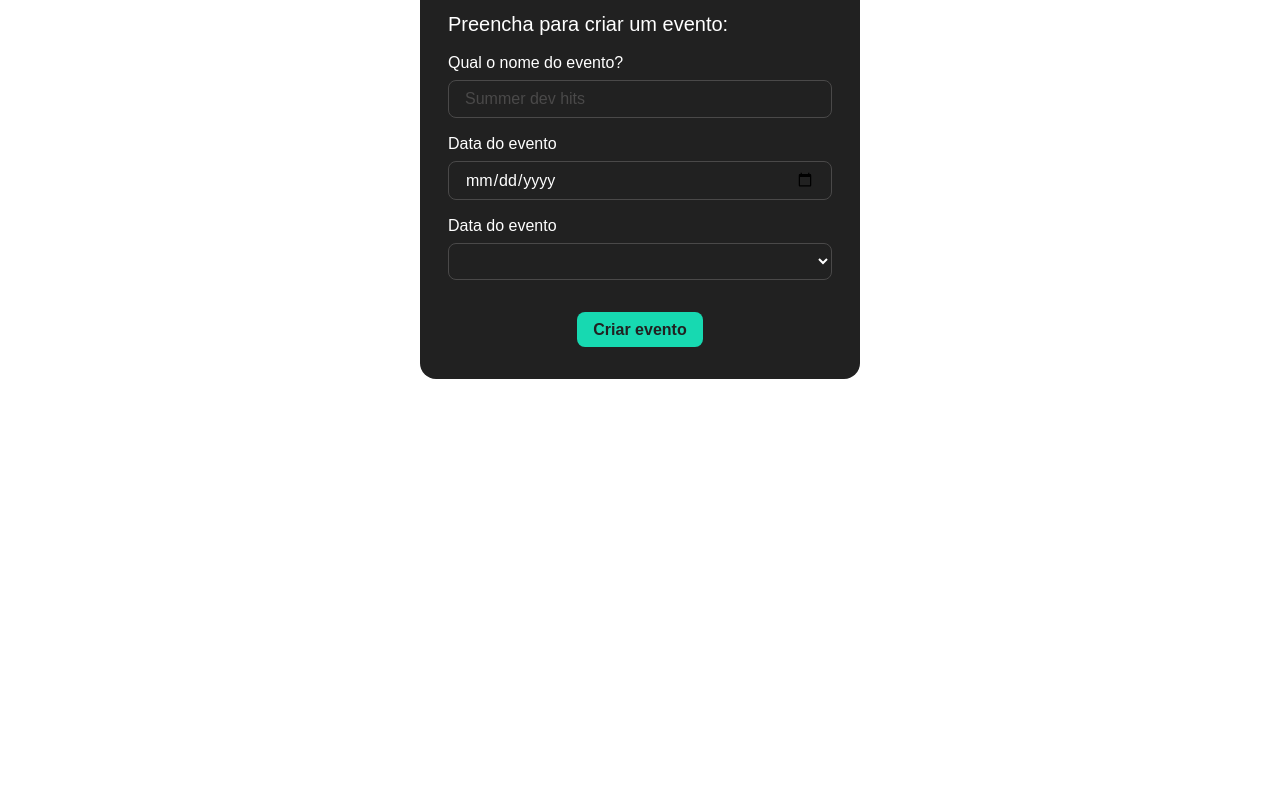
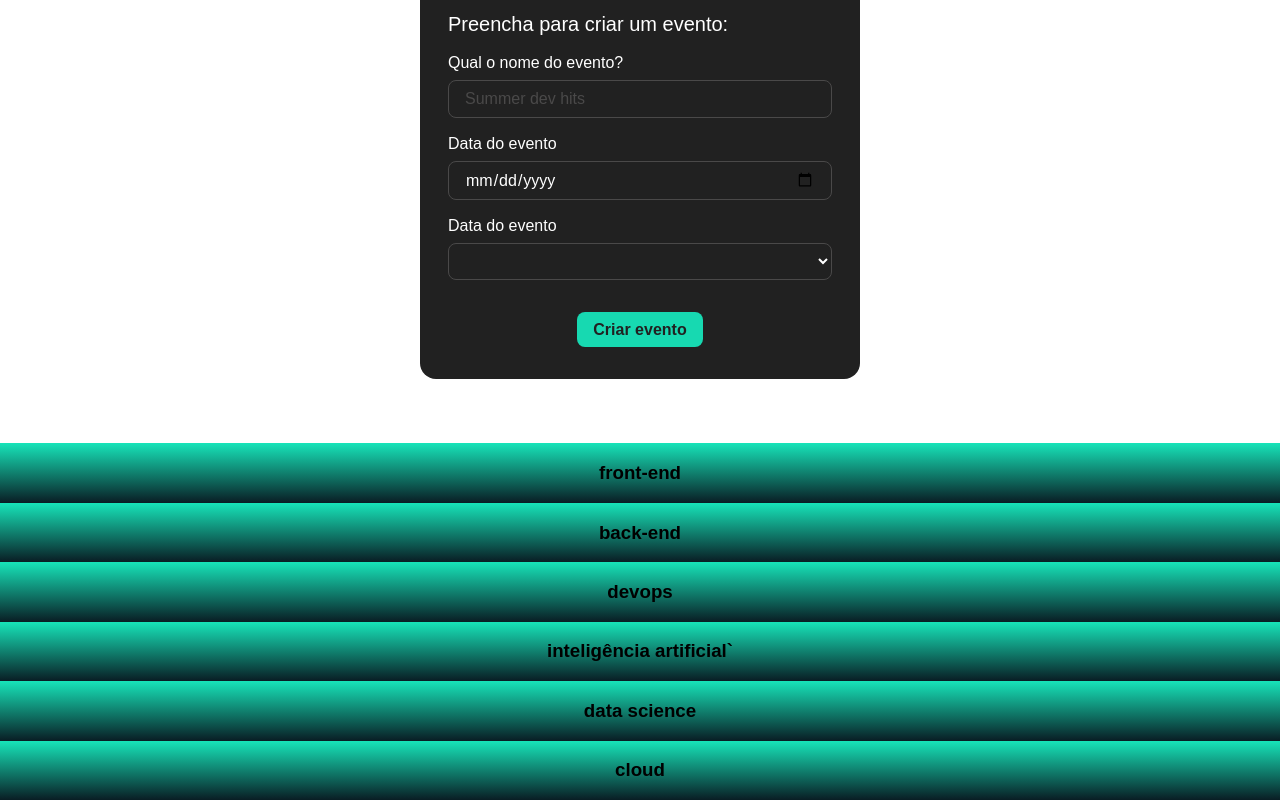
Before and after one commit to viniciosneves/4654-tecboard, a React app: page / in a window 1280 px wide. Shown: the part 784-1584 px from the top of the page. Before the commit the page ends 1227 px from the top, so only its background shows below. Built offline with nearby package versions, Linux system fonts and the light colour scheme; the HTML template or start-up script is replaced by a standard one.

Commit message:
video 3.2

```diff
--- a/src/App.jsx
+++ b/src/App.jsx
@@ -1,8 +1,37 @@
 import './App.css'
 import { FormularioDeEvento } from './componentes/FormularioDeEvento'
+import { Tema } from './componentes/Tema'
 // no react, componentes são FUNÇÕES
 
 function App() {
+
+  const temas = [
+    {
+      id: 1,
+      nome: 'front-end'
+    },
+    {
+      id: 2,
+      nome: 'back-end'
+    },
+    {
+      id: 3,
+      nome: 'devops'
+    },
+    {
+      id: 4,
+      nome: 'inteligência artificial`'
+    },
+    {
+      id: 5,
+      nome: 'data science'
+    },
+    {
+      id: 6,
+      nome: 'cloud'
+    },
+  ]
+
   return (
     <main>
       <header>
@@ -12,6 +41,24 @@
         <img src="/banner.png" alt="" />
       </section>
       <FormularioDeEvento />
+      <section>
+        <Tema tema={temas[0]}/>
+      </section>
+      <section>
+        <Tema tema={temas[1]}/>
+      </section>
+      <section>
+        <Tema tema={temas[2]}/>
+      </section>
+      <section>
+        <Tema tema={temas[3]}/>
+      </section>
+      <section>
+        <Tema tema={temas[4]}/>
+      </section>
+      <section>
+        <Tema tema={temas[5]}/>
+      </section>
     </main>
   )
 }
--- /dev/null
+++ b/src/componentes/Tema/index.jsx
@@ -0,0 +1,4 @@
+export function Tema({ tema }) {
+
+    return <h3>{tema.nome}</h3>
+}
```
